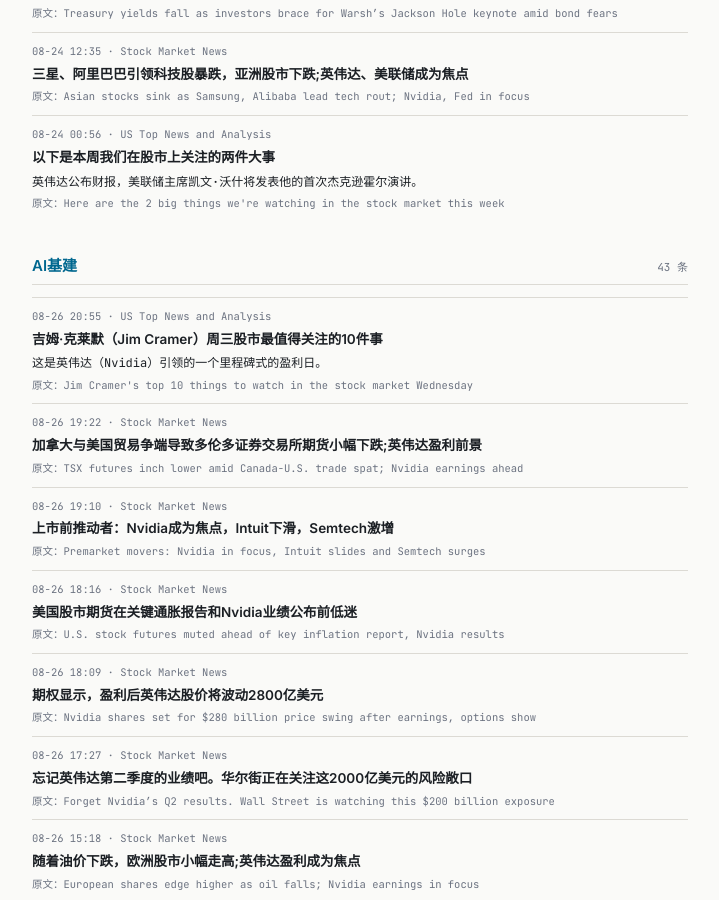
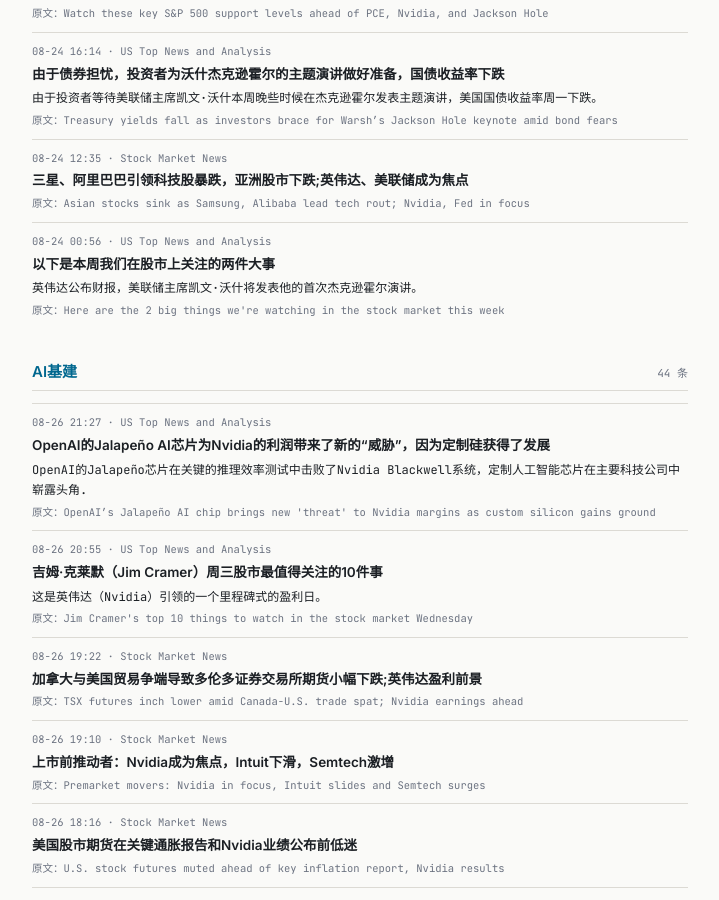
Before and after one commit to tang3super/tang3super.github.io, a Jekyll site: the page built from macro-trade/news-digest.md, in a window 1280 px wide and 900 px high, scrolled down 8750 px. Shown: the whole window, without its empty margins (280-999 px from the left). Built offline with Jekyll 4.4.1, drawn with Linux system fonts in a browser that asks for light colours; some of the changed text lies outside the part shown.

Commit message:
sync news-digest article

```diff
--- a/macro-trade/news-digest.md
+++ b/macro-trade/news-digest.md
@@ -5,7 +5,7 @@
 date: '2026-08-26'
 summary: 2026年第35周监控
 week_label: 2026年第35周监控
-last_updated: 2026-08-26 21:19
+last_updated: 2026-08-26 22:08
 refresh_note: 每 5 分钟自动刷新
 topics:
 - name: 地缘政治
@@ -496,6 +496,13 @@
     time: 08-26 21:06
     title_zh: 马克·沃尔特（Mark Walter）的TWG Global猛烈抨击“攻击”，坚称联邦调查中“没有欺诈行为”
     summary_zh: 亿万富翁洛杉矶道奇队老板马克·沃尔特（Mark Walter）的帝国自从表示将出售自己的大部分股份以来一直面临媒体的审查.
+  - title: 10-year Treasury yield is flat after PCE inflation report is mostly as expected
+    summary: Treasury yields were broadly flat on Wednesday, as investors assessed the publication of the Federal Reserve's preferred inflation metric.
+    link: https://www.cnbc.com/2026/08/26/treasury-yields-inflation-fed.html
+    source: US Top News and Analysis
+    time: 08-26 21:00
+    title_zh: 10-PCE通胀报告基本符合预期后，年国债收益率持平
+    summary_zh: 美国国债收益率周三基本持平，因投资者评估美联储（Fed）公布的首选通胀指标。
   - title: Dollar and bond markets 'on edge' ahead of Jackson Hole as Bessent's market intervention piles pressure on Warsh
     summary: Strategists said investors were approaching Jackson Hole “on the back foot."
     link: https://www.cnbc.com/2026/08/26/jackson-hole-warsh-bessent-bonds-treasury-dollar.html
@@ -577,6 +584,13 @@
     summary_zh: 英伟达公布财报，美联储主席凯文·沃什将发表他的首次杰克逊霍尔演讲。
 - name: AI基建
   items:
+  - title: OpenAI’s Jalapeño AI chip brings new 'threat' to Nvidia margins as custom silicon gains ground
+    summary: OpenAI’s Jalapeño chip beat Nvidia Blackwell systems on key inference-efficiency tests as custom AI silicon gains ground among major tech co…
+    link: https://www.cnbc.com/2026/08/26/openai-jalapeno-ai-chip-nvidia.html
+    source: US Top News and Analysis
+    time: 08-26 21:27
+    title_zh: OpenAI的Jalapeño AI芯片为Nvidia的利润带来了新的“威胁”，因为定制硅获得了发展
+    summary_zh: OpenAI的Jalapeño芯片在关键的推理效率测试中击败了Nvidia Blackwell系统，定制人工智能芯片在主要科技公司中崭露头角.
   - title: Jim Cramer's top 10 things to watch in the stock market Wednesday
     summary: It's a monumental day of earnings, led by Nvidia.
     link: https://www.cnbc.com/2026/08/26/jim-cramers-top-10-things-to-watch-in-the-stock-market-wednesday.html
```
